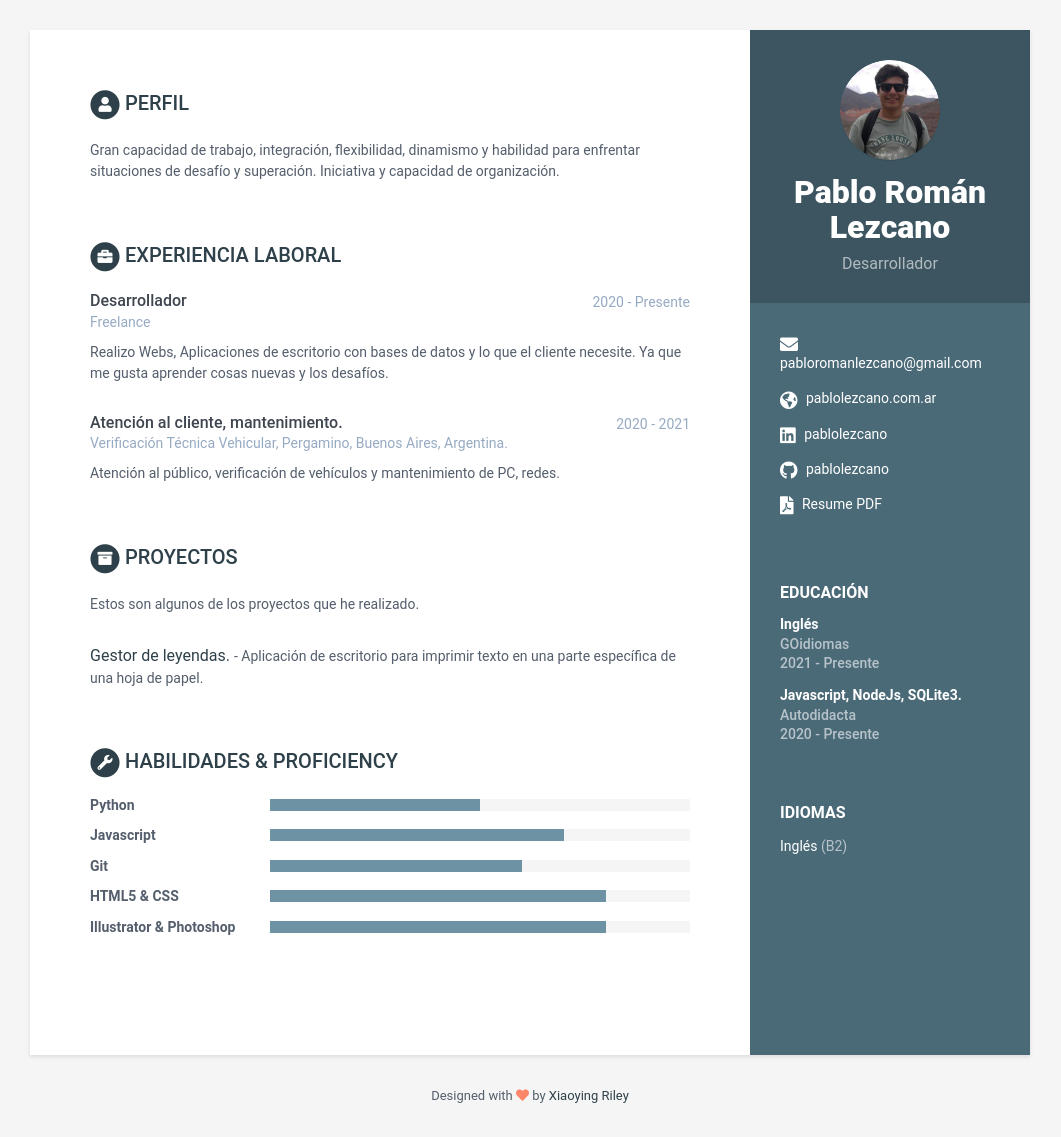
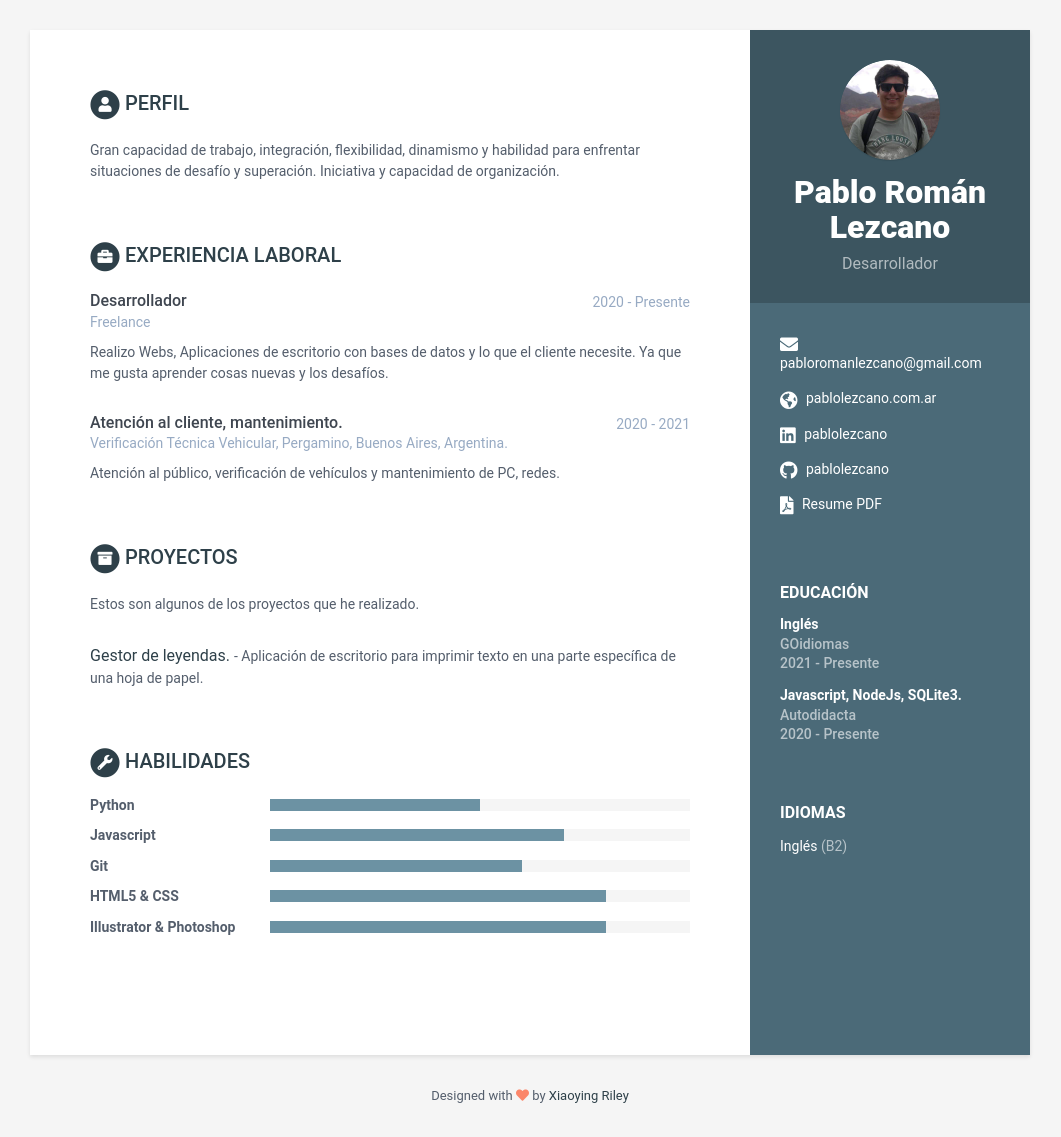
Before and after one commit to pablolezcano/resume, a Jekyll site: the page built from index.html, in a window 1280 px wide. Shown: the whole page, without its empty margins (110-1171 px from the left). Built offline with Jekyll 4.4.1, drawn with Linux system fonts in a browser that asks for light colours.

Commit message:
Update data.yml

```diff
--- a/_data/data.yml
+++ b/_data/data.yml
@@ -72,7 +72,7 @@ projects:
 
 
 skills:
-    title: Habilidades &amp; Proficiency
+    title: Habilidades
 
     toolset:
       - name: Python
```
